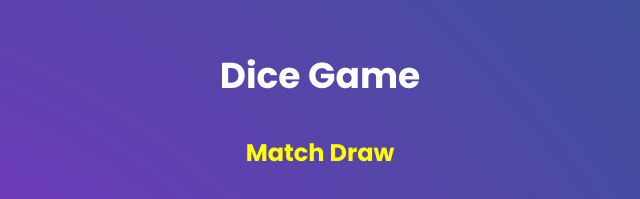
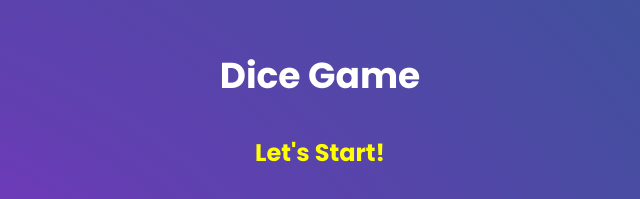
Before and after one commit to Honeyaye59/dice-game, a plain HTML site: page index.html in a window 1280 px wide. Shown: the top 199 px of the page, 320-960 px from the left. Drawn offline with Linux system fonts and the light colour scheme.

Commit message:
changed winner message content

```diff
--- a/index.html
+++ b/index.html
@@ -10,7 +10,9 @@
 <body>
     <div class="dice">
         <h2 class="dice-title">Dice Game</h2>
-        <h4 id="winner-msg">Match Draw</h4>
+        <h4 id="winner-msg">
+            Let's Start!
+        </h4>
         <div class="row">
             <div class="col-6">
                 <h3>Player 1</h3>
```
